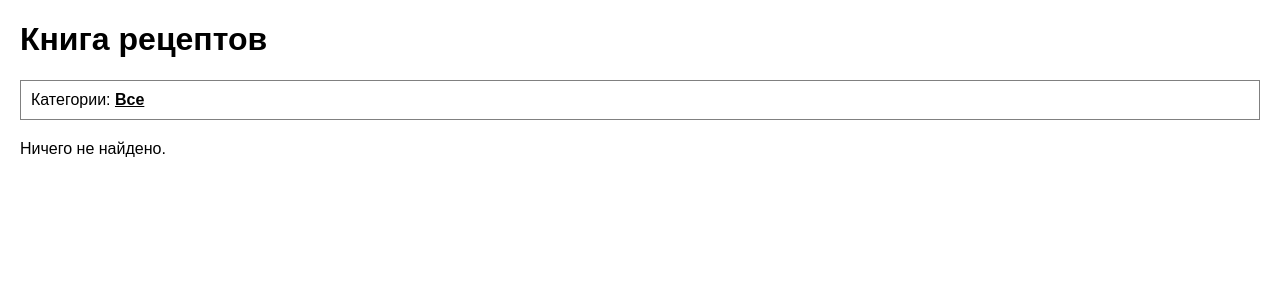
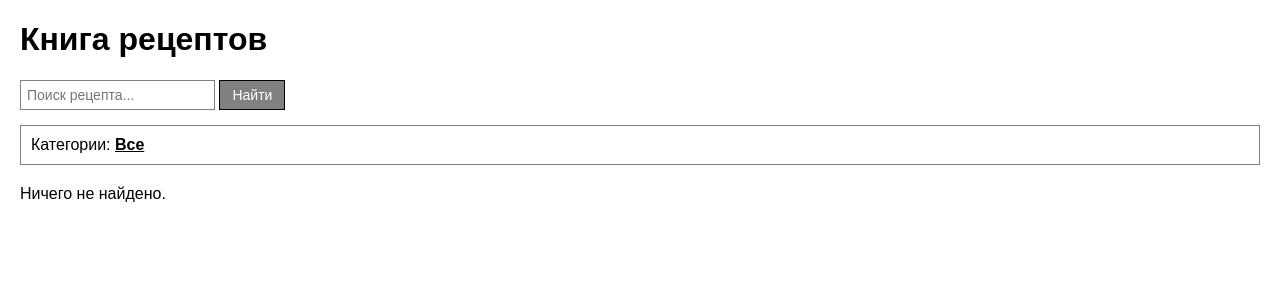
Before and after one commit to baburkadirbaev7-beep/recept_project_django, a Django app: page / in a window 1280 px wide. Shown: the top 300 px of the page. Run offline with Django 4.2, Linux system fonts and the light colour scheme; data that the repository does not hold is empty.

Commit message:
Add recipe search system

```diff
--- a/recipe_app/templates/recipe_app/recipe_list.html
+++ b/recipe_app/templates/recipe_app/recipe_list.html
@@ -16,6 +16,28 @@
         a {
             color: blue;
             text-decoration: underline;
+        }
+        .search-box {
+            margin-bottom: 15px;
+        }
+        .search-box input {
+            padding: 6px;
+            font-size: 14px;
+            border: 1px solid gray;
+            color: black;
+            background-color: white;
+        }
+        .search-box button {
+            padding: 6px 12px;
+            font-size: 14px;
+            background-color: gray;
+            color: white;
+            border: 1px solid black;
+            cursor: pointer;
+        }
+        .search-box a {
+            margin-left: 10px;
+            font-size: 14px;
         }
         .categories {
             margin-bottom: 20px;
@@ -55,6 +77,19 @@
 <body>
     <h1>Книга рецептов</h1>
 
+    <div class="search-box">
+        <form method="get" action="/">
+            <input type="text" name="q" value="{{ query }}" placeholder="Поиск рецепта...">
+            {% if active_category %}
+            <input type="hidden" name="category" value="{{ active_category }}">
+            {% endif %}
+            <button type="submit">Найти</button>
+            {% if query %}
+            <a href="{% if active_category %}/?category={{ active_category }}{% else %}/{% endif %}">Сбросить</a>
+            {% endif %}
+        </form>
+    </div>
+
     <div class="categories">
         <span>Категории: </span>
         <a href="/" {% if not active_category %}class="active"{% endif %}>Все</a>
--- a/recipe_app/views.py
+++ b/recipe_app/views.py
@@ -1,4 +1,5 @@
 from django.shortcuts import render, get_object_or_404
+from django.db.models import Q
 from .models import Category, Recipe
 
 
@@ -10,10 +11,22 @@ def recipe_list(request):
     if category_slug:
         recipes = recipes.filter(category__slug=category_slug)
 
+    query = request.GET.get("q", "").strip()
+    if query:
+        search_filter = Q()
+        for word in {query, query.lower(), query.capitalize()}:
+            search_filter |= (
+                Q(title__icontains=word)
+                | Q(description__icontains=word)
+                | Q(ingredients__icontains=word)
+            )
+        recipes = recipes.filter(search_filter)
+
     context = {
         "recipes": recipes,
         "categories": categories,
         "active_category": category_slug,
+        "query": query,
     }
     return render(request, "recipe_app/recipe_list.html", context)
 
```
